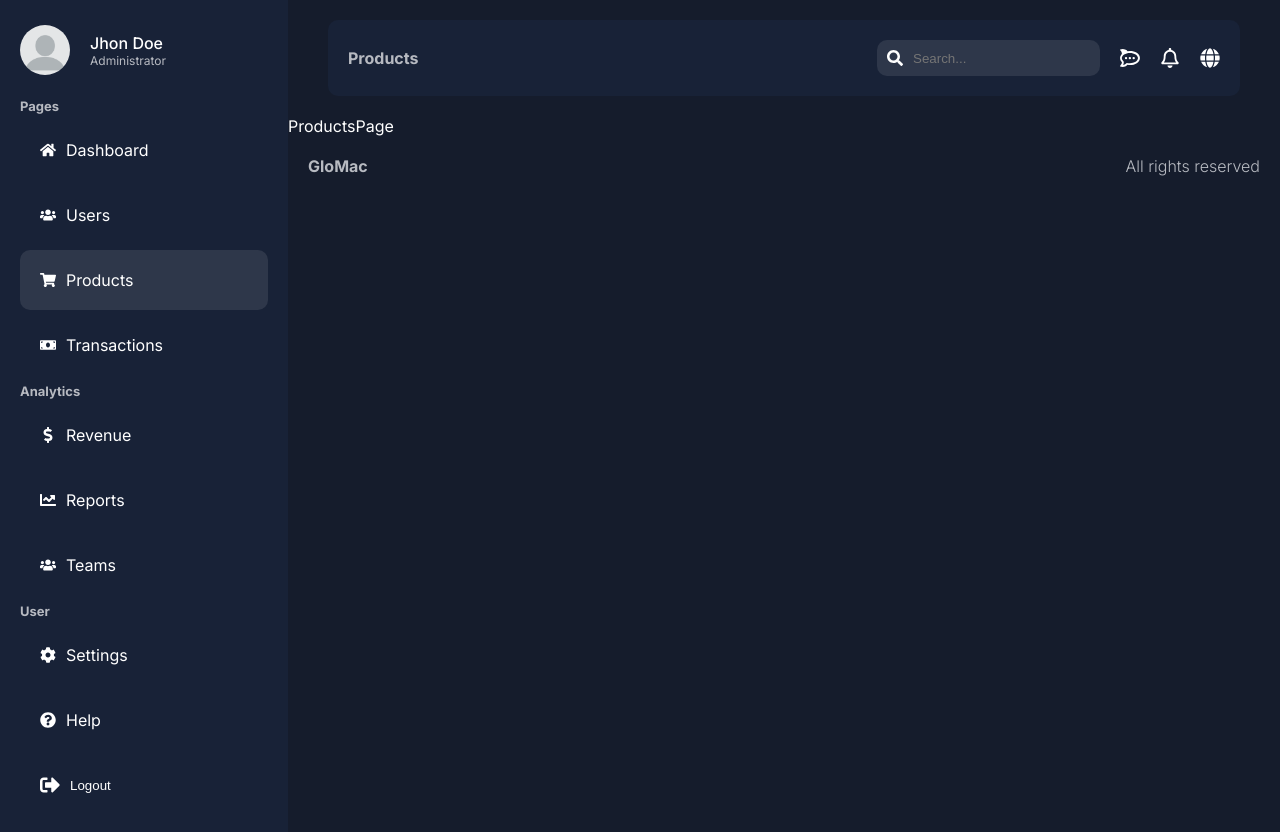
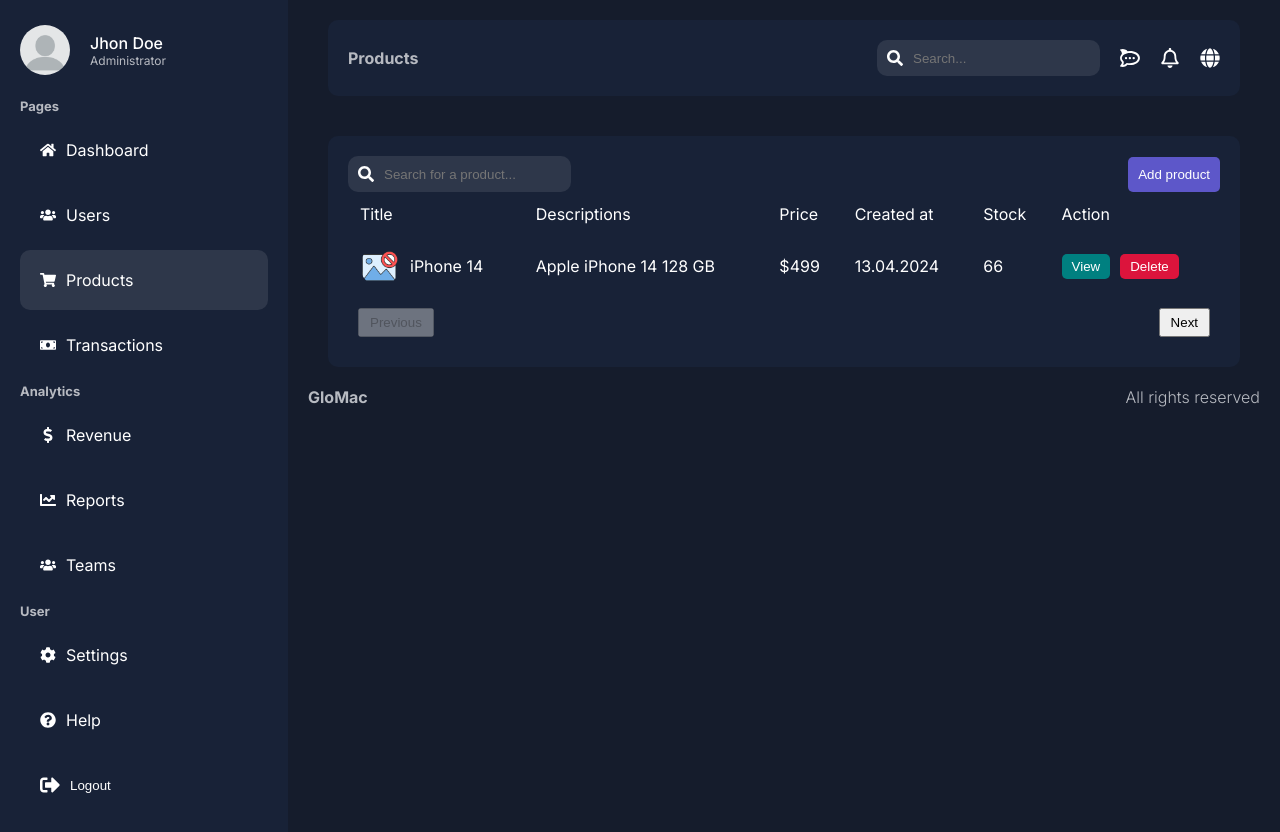
Before and after one commit to glowackimaciek/dashboard_next.js, a Next.js app: page /dashboard/products in a window 1280 px wide. Shown: the top 832 px of the page. Built offline with nearby package versions, Linux system fonts and the light colour scheme.

Commit message:
Add products page

```diff
--- a/app/dashboard/products/page.jsx
+++ b/app/dashboard/products/page.jsx
@@ -1,5 +1,68 @@
+import Search from "@/app/ui/dashboard/search/Serach"
+import styles from "@/app/ui/dashboard/products/products.module.css"
+import Link from "next/link"
+import Image from "next/image"
+import Pagination from "@/app/ui/dashboard/pagination/Pagination"
+
 const ProductsPage = () => {
-    return <div>ProductsPage</div>
+    return (
+        <div className={styles.main}>
+            <div className={styles.container}>
+                <div className={styles.top}>
+                    <Search placeholder="Search for a product..."/>
+                    <Link href="/dashboard/products/add">
+                        <button className={styles.addButton}>Add product</button>
+                    </Link>
+                </div>
+                <table className={styles.table}>
+                    <thead>
+                        <tr>
+                            <td>Title</td>
+                            <td>Descriptions</td>
+                            <td>Price</td>
+                            <td>Created at</td>
+                            <td>Stock</td>
+                            <td>Action</td>
+                        </tr>
+                    </thead>
+                    <tbody>
+                        <tr>
+                            <td>
+                                <div className={styles.product}>
+                                    <Image src="/image/no-pictures.png" alt="" width={40} height={40} className={styles.productImage}/>
+                                    iPhone 14
+                                </div>
+                            </td>
+                            <td>
+                                Apple iPhone 14 128 GB
+                            </td>
+                            <td>
+                                $499
+                            </td>
+                            <td>
+                                13.04.2024
+                            </td>
+                            <td>
+                                66
+                            </td>
+                            <td>
+                                <div className={styles.buttons}>
+                                    <Link href="">
+                                        <button className={`${styles.button} ${styles.view}`}>View</button>
+                                    </Link>
+                                        <button className={`${styles.button} ${styles.delete}`}>Delete</button>
+                                </div>
+
+                            </td>
+                        </tr>
+                    </tbody>
+                </table>
+                <Pagination />
+            </div>
+        </div>
+
+    )
+
 }
 
 export default ProductsPage
--- /dev/null
+++ b/app/ui/dashboard/products/products.module.css
@@ -0,0 +1,79 @@
+.main {
+    display: flex;
+    background-color: var(--bg);
+    align-items: center;
+    justify-content: center;
+    padding: 0 40px;
+}
+
+.container {
+    background-color: var(--bgSoft);
+    padding: 20px;
+    border-radius: 10px;
+    margin-top: 20px;
+    width: 100%;
+}
+
+.top {
+    display: flex;
+    align-items: center;
+    justify-content: space-between;
+}
+
+.addButton {
+    padding: 10px;
+    color: var(--textSoft);
+    display: flex;
+    align-items: center;
+    gap: 10px;
+    background-color: #5d57c9;
+    color: white;
+    border: none;
+    border-radius: 5px;
+    cursor: pointer;
+    width: max-content;
+}
+
+.addButton:hover {
+    background-color: #918dcc;
+}
+
+.table {
+    width: 100%;
+}
+
+.table td {
+    padding: 10px;
+}
+
+.product {
+    display: flex;
+    align-items: center;
+    gap: 10px;
+}
+
+.productImage {
+    border-radius: 50%;
+    object-fit: cover;
+}
+
+.buttons {
+    display: flex;
+    gap: 10px;
+}
+
+.button {
+    padding: 5px 10px;
+    border-radius: 5px;
+    color: var(--text);
+    border: none;
+    cursor: pointer;
+}
+
+.view {
+    background-color: teal;
+}
+
+.delete {
+    background-color: crimson;
+}
```
Also changed, not shown: public/image/image.png (added), public/image/no-pictures.png (added).
